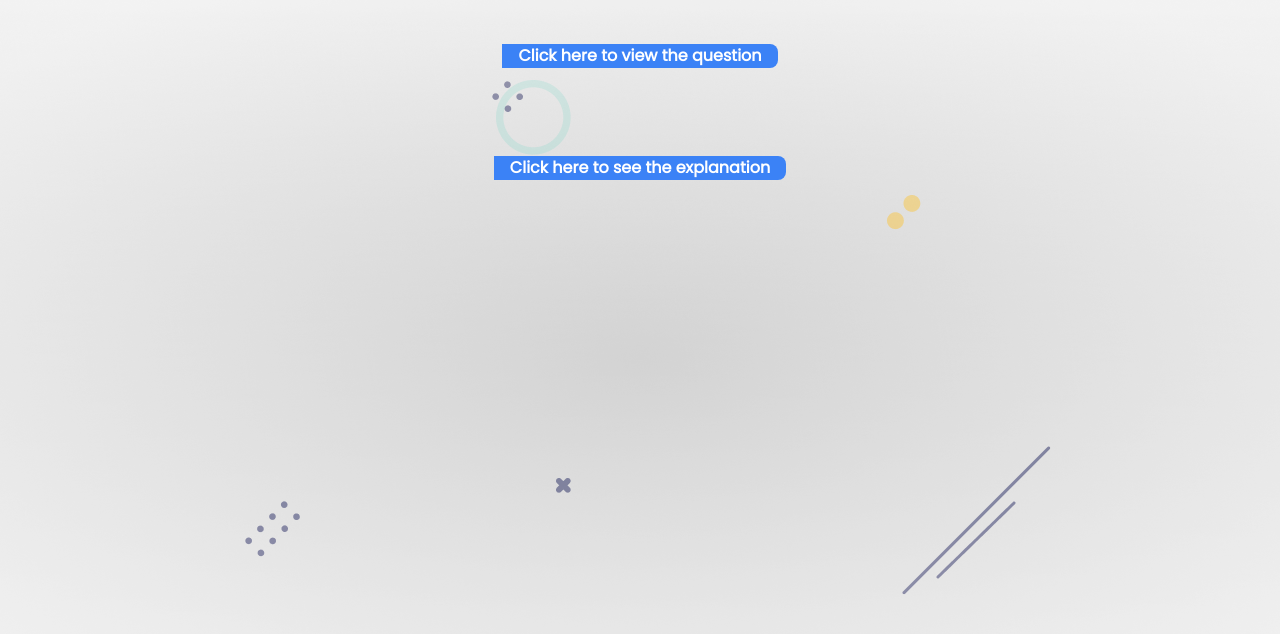
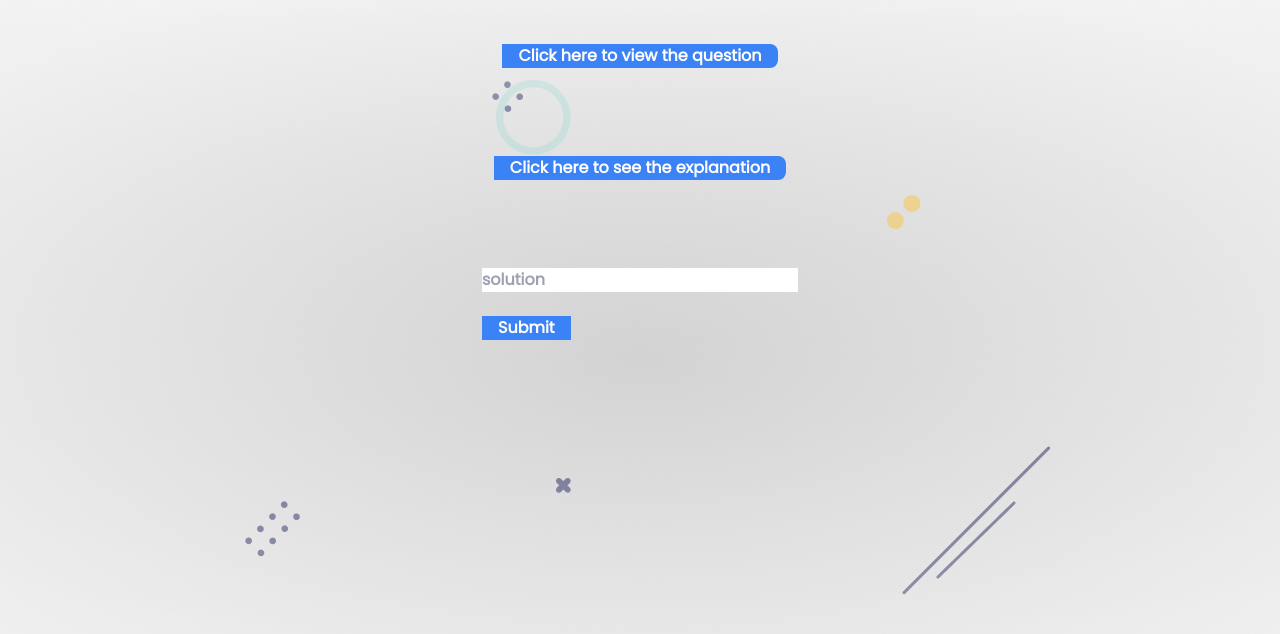
Before and after one commit to chankaran2996/login-and-register-MERN, a React (Create React App) app: page /workbench in a window 1280 px wide. Shown: the top 634 px of the page. Built offline with nearby package versions, Linux system fonts and the light colour scheme.

Commit message:
added explanation

```diff
--- a/src/components/workbench.js
+++ b/src/components/workbench.js
@@ -8,7 +8,7 @@ import styles from "../styles/User.module.css";
 // improting Toster which use to give some toser like popup or noticfication
 import { Toaster } from "react-hot-toast";
 // importing formik
-import { useFormik } from "formik";
+import { Formik, Form, Field } from "formik";
 // importing userNameValidate from validate.js file for toaster and user name valdidation
 import { userNameValidate } from "../helper/validate";
 import axios from "axios";
@@ -99,6 +99,55 @@ const Workbench = () => {
           return <QuestionBox question={val}></QuestionBox>;
         })}
       </div>
+
+      <div className="flex items-center justify-center h-full py-11">
+        <Formik
+          initialValues={{ solution: "" }}
+          onSubmit={async (value) => {
+            console.log(value);
+
+            const config = {
+              headers: {
+                "Content-Type": "application/json",
+                Authorization: "Bearer " + token, // Replace 'token' with your actual token
+              },
+            };
+            axios
+              .post(
+                `${process.env.REACT_APP_api}/db/mysql/validate`,
+                {
+                  email: email,
+                  qustiontitle: "Get the list of names below 18 age",
+                  solution: value,
+                },
+                config
+              )
+              .then((response) => {
+                console.log(response.data);
+              });
+          }}
+        >
+          {({ isSubmitting }) => (
+            <Form>
+              <Field
+                type="text"
+                name="solution"
+                placeholder="solution"
+                className="block text-gray-700 font-bold mb-2 w-full"
+              />
+              <div className="py-4">
+                <button
+                  type="submit"
+                  disabled={isSubmitting}
+                  className="bg-blue-500 hover:bg-blue-700 text-white font-bold px-4"
+                >
+                  Submit
+                </button>
+              </div>
+            </Form>
+          )}
+        </Formik>
+      </div>
     </>
   );
 };
```
